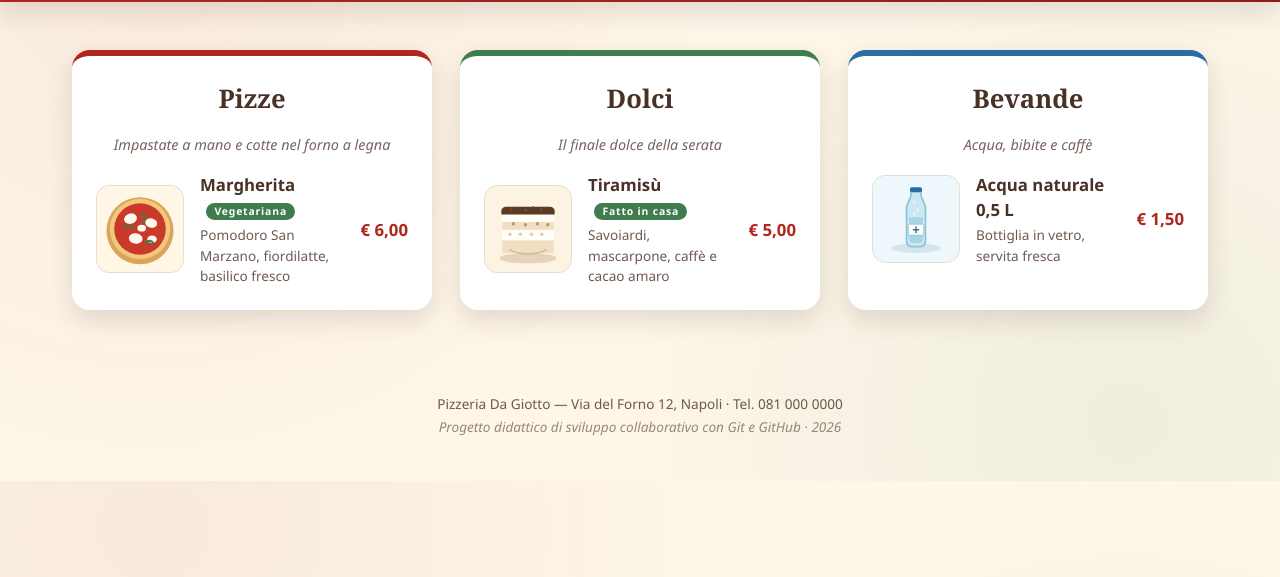
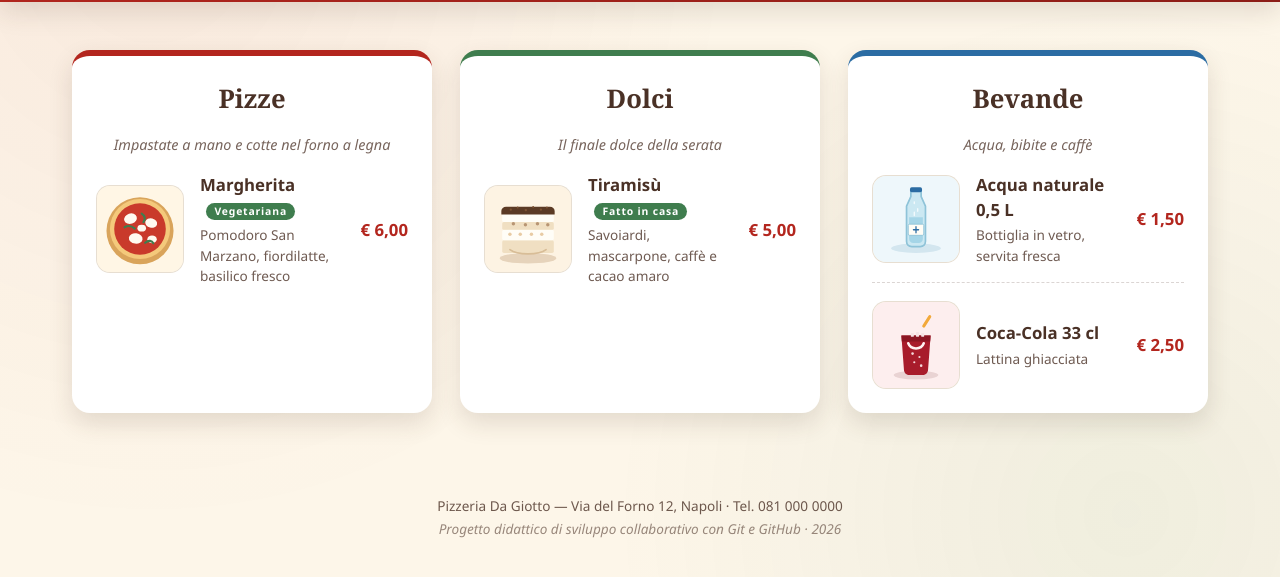
Before and after one commit to lucavalerini21-hub/pizzeriaWeb, a plain HTML site: page index.html in a window 1280 px wide. Shown: the part 109-686 px from the top of the page. Drawn offline with Linux system fonts and the light colour scheme.

Commit message:
svi-C aggiunto 2 item menu bibite

```diff
--- a/index.html
+++ b/index.html
@@ -65,6 +65,14 @@
           </div>
           <span class="prezzo">&euro; 1,50</span>
         </li>
+        <li class="piatto">
+          <img src="img/coca-cola.svg" alt="Coca-Cola 33 cl">
+          <div>
+            <h3>Coca-Cola 33 cl</h3>
+            <p>Lattina ghiacciata</p>
+          </div>
+          <span class="prezzo">&euro; 2,50</span>
+        </li>
       </ul>
     </section>
   </main>
```
Also changed, not shown: img/coca-cola.svg (added).
